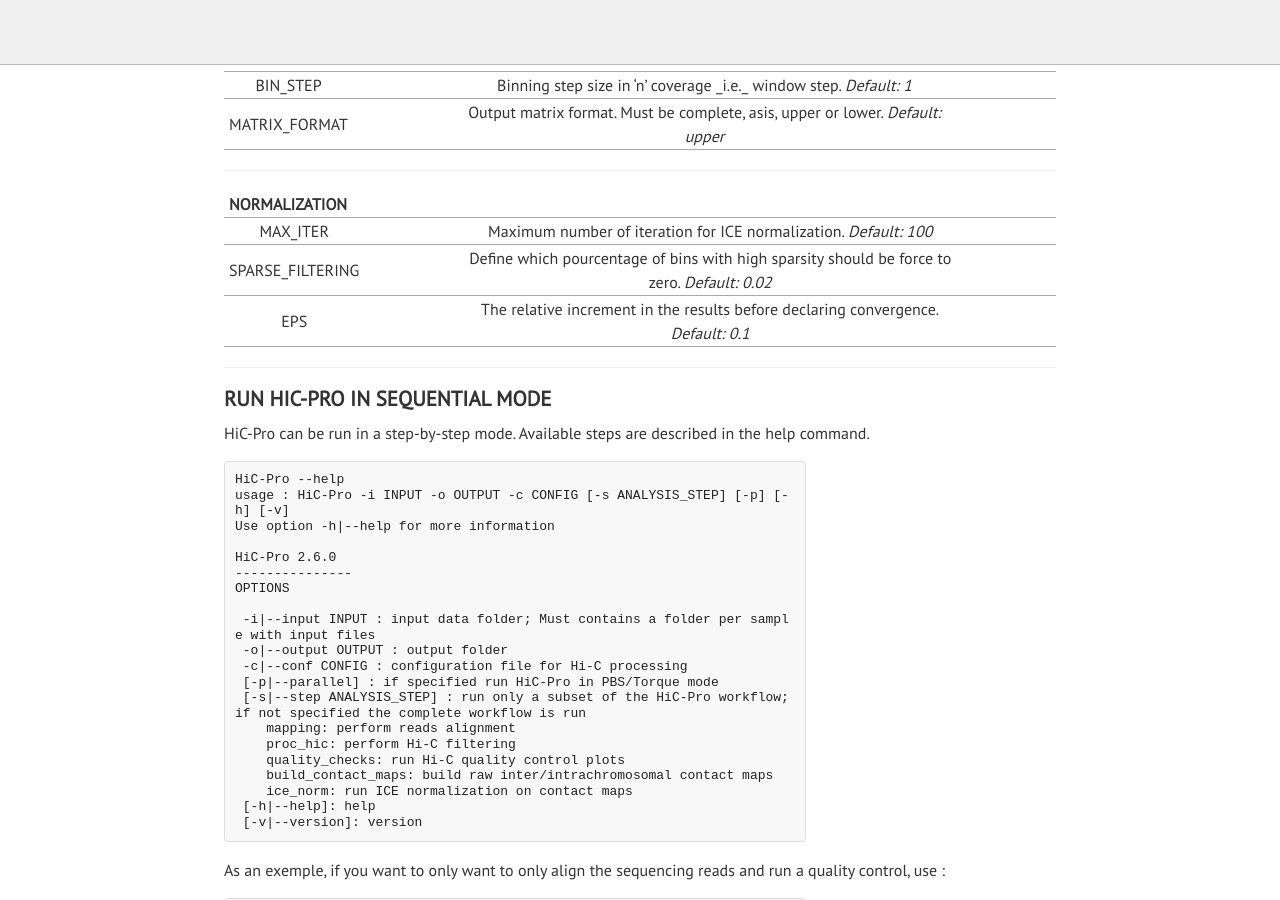
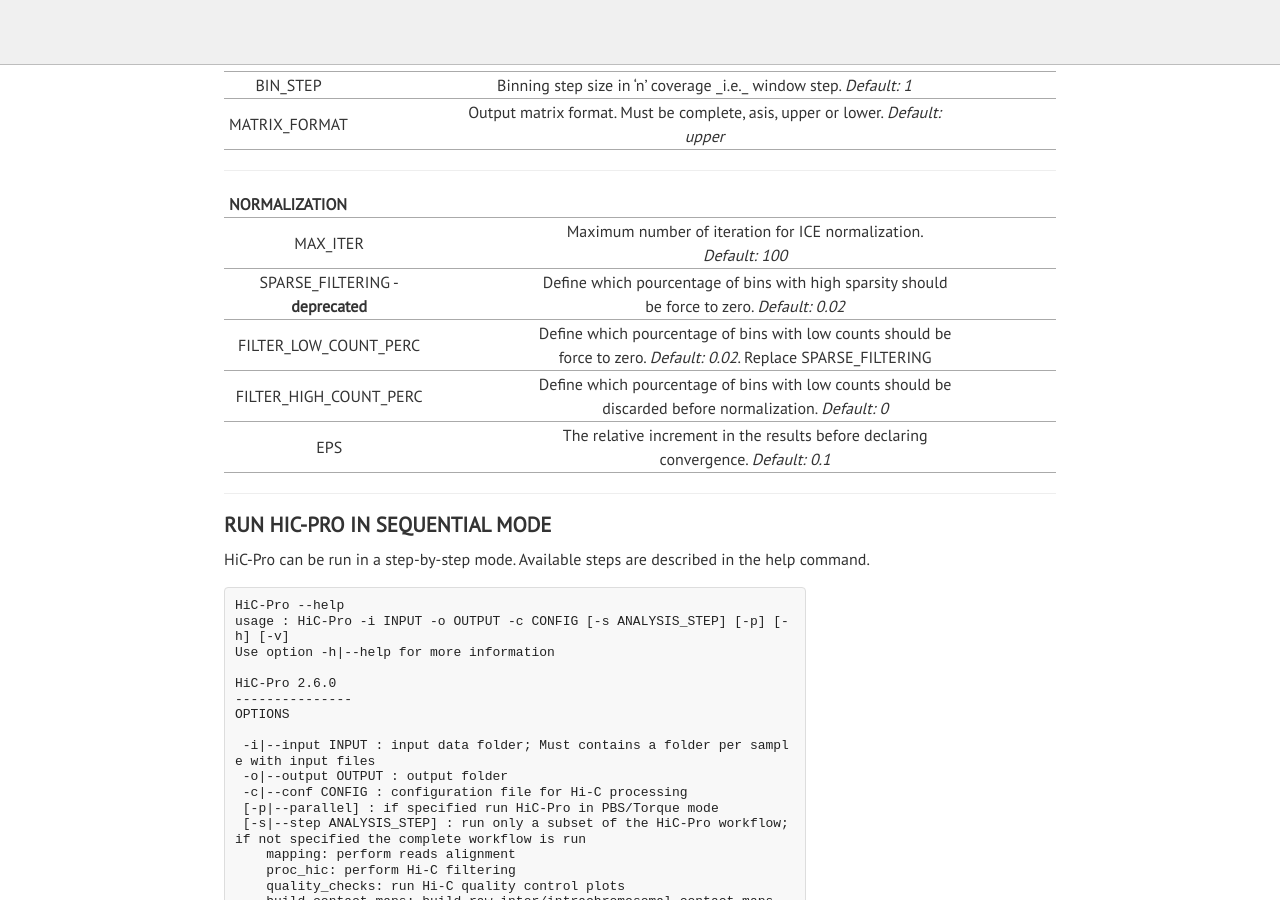
Before and after one commit to nservant/HiC-Pro, a Sphinx documentation site: the page built from doc/MANUAL.rst, in a window 1280 px wide and 900 px high, scrolled down 1968 px. Built offline with Sphinx 7.4.7, drawn with Linux system fonts in a browser that asks for light colours.

Commit message:
update iced

```diff
--- a/config-hicpro.txt
+++ b/config-hicpro.txt
@@ -88,5 +88,6 @@ MATRIX_FORMAT = upper
 ## Normalization
 #######################################################################
 MAX_ITER = 100
-SPARSE_FILTERING = 0.02
+FILTER_LOW_COUNT_PERC = 0.02
+FILTER_HIGH_COUNT_PERC = 0
 EPS = 0.1
--- a/doc/AS.rst
+++ b/doc/AS.rst
@@ -2,9 +2,10 @@ Allele specific analysis
 ========================
 
 | If the ALLELE_SPECIFIC_SNP option is defined in the configuration file, HiC-Pro will run the allele specific mode.
-| The ALLELE_SPECIFIC_SNP option must contain the path to a VCF file with phasing SNPs information. The `extract_snps.py <UTILS.rst>`_ utility can be used to generate such file.
+| The ALLELE_SPECIFIC_SNP option must contain the path to a VCF file with SNPs information. The `extract_snps.py <UTILS.rst>`_ utility can be used to generate such file.
 | This utility was first design to extract relevant information from VCF file provided by the `Mouse Sanger database <http://www.sanger.ac.uk/resources/mouse/genomes/>`_. It aims at generating a VCF file of the F1 individual based on its parental genotype. For instance using *extract_snps.py* with *-r CASTEiJ* and *-a 129S1* will generate a VCF file with all F1 heterogyzote SNPs which can be used to distinguish *CASTEiJ* and *129S1* alleles.
-| Phasing data, such as the ones available from the `Illumina Platinum Project <http://www.illumina.com/platinumgenomes/>_` can be simply used as is.
+| The idea is therefore to have a VCF will maternal/paternal haplotypes encoded as the reference/alternative SNPs information.
+| Phasing data, such as the ones available from the `Illumina Platinum Project <http://www.illumina.com/platinumgenomes/>`_ can be simply used as is.
 
 
 Allele specific mapping
--- a/doc/MANUAL.rst
+++ b/doc/MANUAL.rst
@@ -121,17 +121,23 @@ Setting the configuration file
 
 ------------
 
-+-----------------------------+-------------------------------------------------------------------------------------------------------------------------+
-| NORMALIZATION                                                                                                                                         |
-+=============================+=========================================================================================================================+
-| MAX_ITER                    | Maximum number of iteration for ICE normalization. *Default: 100*                                                       |
-+-----------------------------+-------------------------------------------------------------------------------------------------------------------------+
-| SPARSE_FILTERING            | Define which pourcentage of bins with high sparsity should be force to zero. *Default: 0.02*                            |
-+-----------------------------+-------------------------------------------------------------------------------------------------------------------------+
-| EPS                         | The relative increment in the results before declaring convergence. *Default: 0.1*                                      |
-+-----------------------------+-------------------------------------------------------------------------------------------------------------------------+
++-----------------------------------+-------------------------------------------------------------------------------------------------------------------------+
+| NORMALIZATION                                                                                                                                               |
++===================================+=========================================================================================================================+
+| MAX_ITER                          | Maximum number of iteration for ICE normalization. *Default: 100*                                                       |
++-----------------------------------+-------------------------------------------------------------------------------------------------------------------------+
+| SPARSE_FILTERING - **deprecated** | Define which pourcentage of bins with high sparsity should be force to zero. *Default: 0.02*                            |
++-----------------------------------+-------------------------------------------------------------------------------------------------------------------------+
+| FILTER_LOW_COUNT_PERC             | Define which pourcentage of bins with low counts should be force to zero. *Default: 0.02*. Replace SPARSE_FILTERING     |
++-----------------------------------+-------------------------------------------------------------------------------------------------------------------------+
+| FILTER_HIGH_COUNT_PERC            | Define which pourcentage of bins with low counts should be discarded before normalization. *Default: 0*                 |
++-----------------------------------+-------------------------------------------------------------------------------------------------------------------------+
+| EPS                               | The relative increment in the results before declaring convergence. *Default: 0.1*                                      |
++-----------------------------------+-------------------------------------------------------------------------------------------------------------------------+
 
 ------------
+
+
 
 Run HiC-Pro in sequential mode
 ==============================
```
Also changed, not shown: 2 other files.
